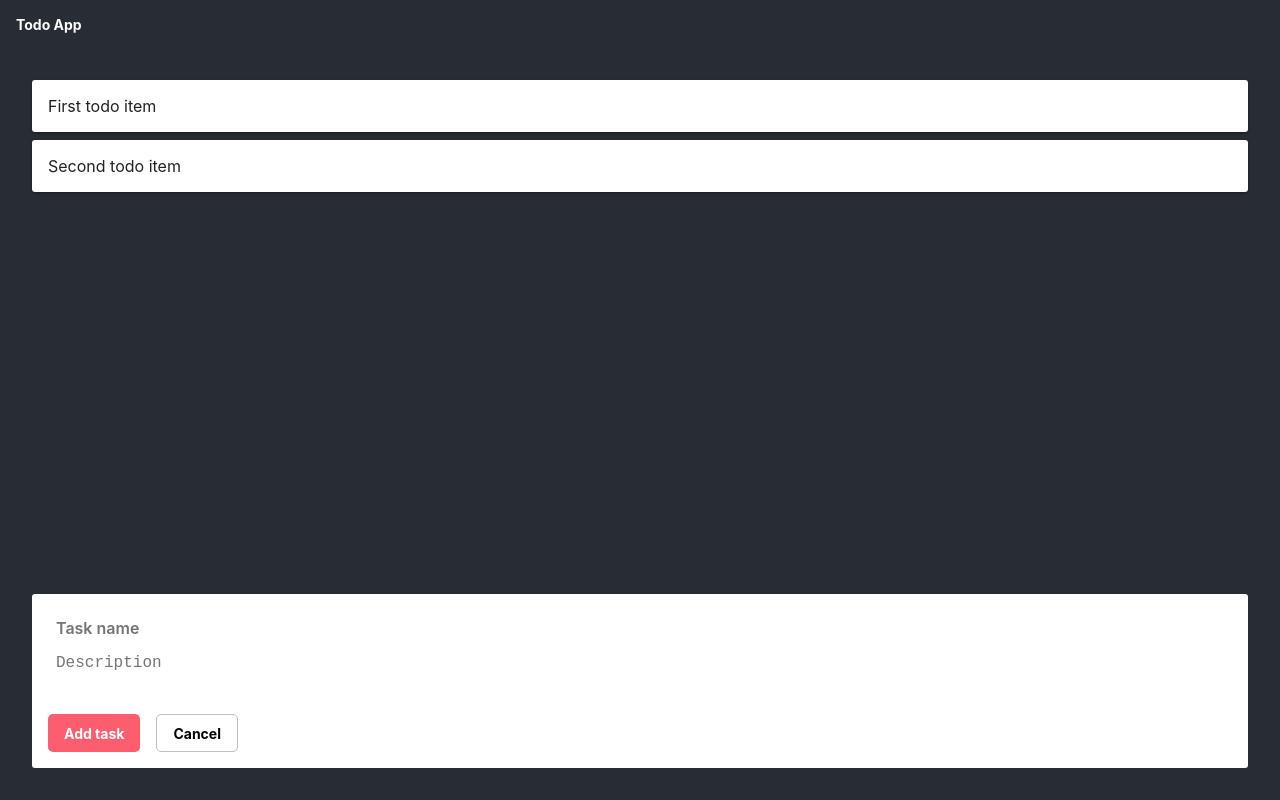
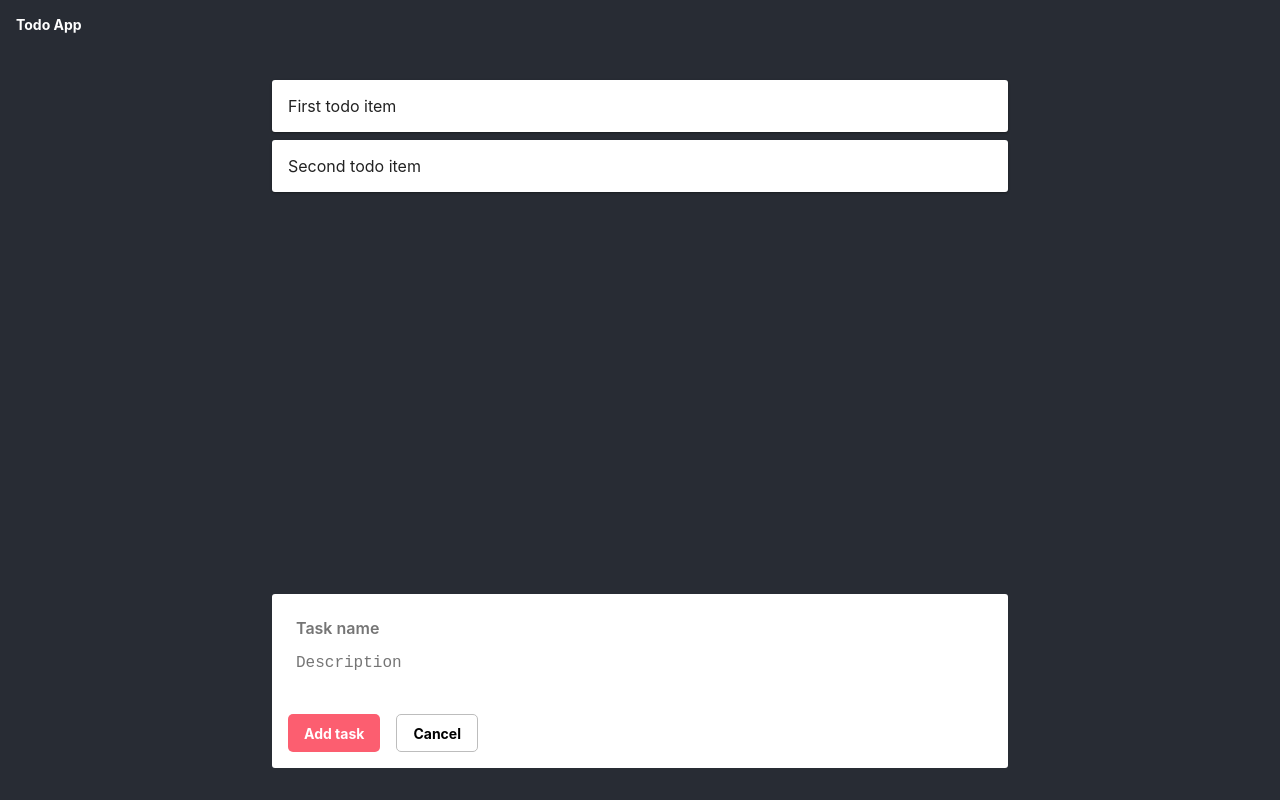
Before and after one commit to orjanbp/react-demo-todoapp, a React (Create React App) app: page / in a window 1280 px wide. Built offline with nearby package versions, Linux system fonts and the light colour scheme.

Commit message:
clamp page size

```diff
--- a/src/components/pages/TodoOverview/TodoOverviewPage.tsx
+++ b/src/components/pages/TodoOverview/TodoOverviewPage.tsx
@@ -7,6 +7,9 @@ import { AddNewTodo } from './core/AddNewTodo/AddNewTodo';
 const Container = styled.div`
   display: grid;
   grid-template-rows: 1fr auto;
+  margin: auto;
+  width: 100%;
+  max-width: 800px;
   height: calc(100vh - 48px);
   padding: 32px;
   box-sizing: border-box;
```
